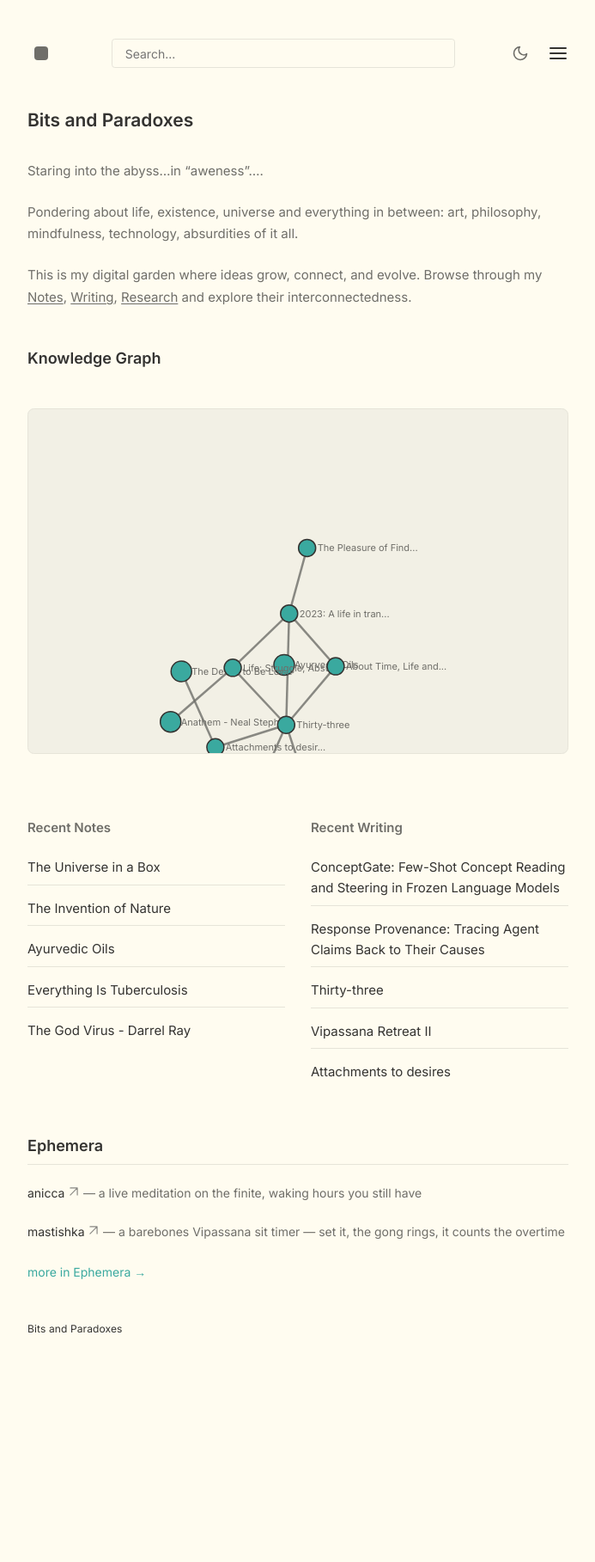
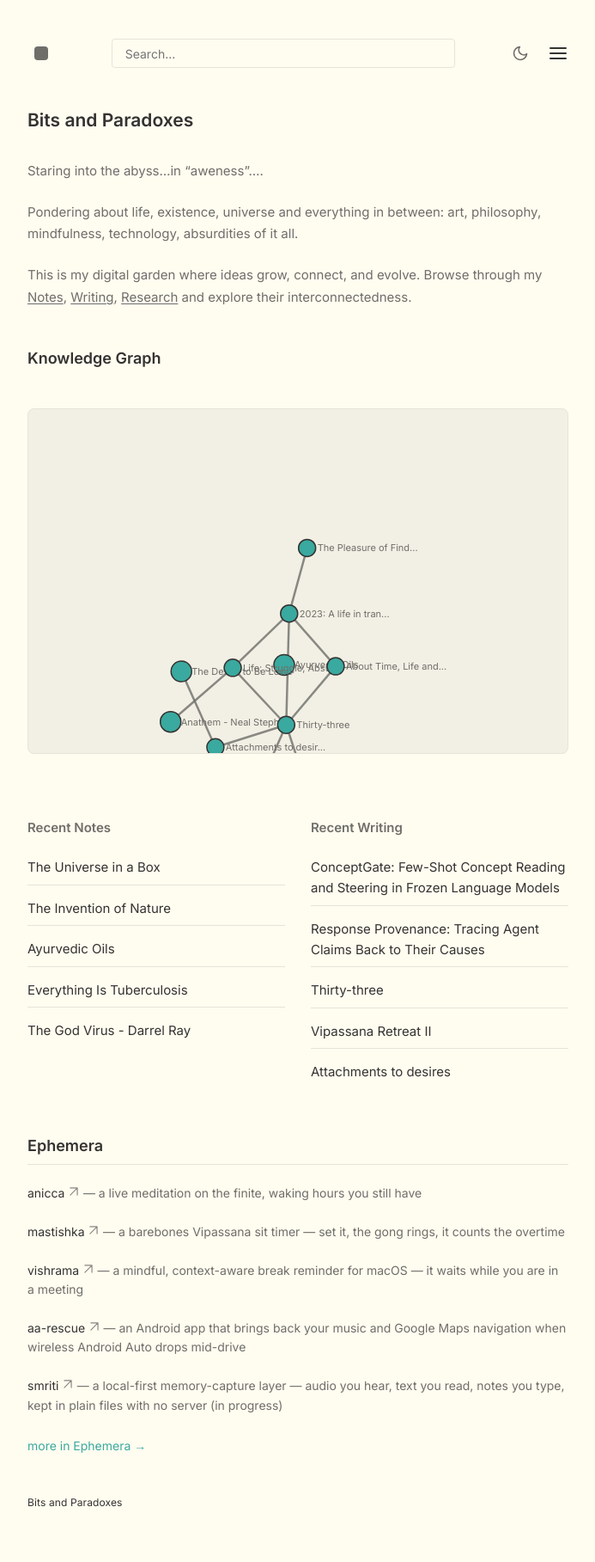
Before and after one commit to NISH1001/NISH1001.github.io, a Jekyll site: the page built from pages/index.md, in a window 1280 px wide. Shown: the whole page at 86% size, without its empty margins (293-986 px from the left). Built offline with Jekyll 4.4.1, drawn with Linux system fonts in a browser that asks for light colours; before the commit the page ends 1615 px from its top, so only the background shows below that.

Commit message:
About: current role and meditation; Ephemera: add vishrama, aa-rescue, smriti
- About: Computer Scientist at UAH, Lead Language Model Researcher at NASA ODSI;
  link Vipassana retreat posts
- Ephemera: three new apps; thumbnail is now optional on a card

```diff
--- a/_data/ephemera.yml
+++ b/_data/ephemera.yml
@@ -1,6 +1,7 @@
 # Small apps / experiments, surfaced on /ephemera and teased on the homepage.
 # Add a new app = append a block here. The first link (kind: live) is the
-# primary target for the card's title + thumbnail.
+# primary target for the card's title + thumbnail. Apps with no live page list
+# source first; thumb is optional.
 # Supported link kinds: live, firefox, source (each maps to an icon in
 # _includes/ephemera-cards.html). Add a new kind there if you need one.
 - name: anicca
@@ -17,3 +18,20 @@
   links:
     - { kind: live,   url: https://nishparadox.com/mastishka/ }
     - { kind: source, url: https://github.com/NISH1001/mastishka }
+
+- name: vishrama
+  tagline: a mindful, context-aware break reminder for macOS — it waits while you are in a meeting
+  thumb: https://raw.githubusercontent.com/NISH1001/vishrama/main/docs/screenshots/overlay.png
+  links:
+    - { kind: source, url: https://github.com/NISH1001/vishrama }
+
+- name: aa-rescue
+  tagline: an Android app that brings back your music and Google Maps navigation when wireless Android Auto drops mid-drive
+  thumb: https://raw.githubusercontent.com/NISH1001/aa-rescue/main/docs/main-0.1.8.png
+  links:
+    - { kind: source, url: https://github.com/NISH1001/aa-rescue }
+
+- name: smriti
+  tagline: a local-first memory-capture layer — audio you hear, text you read, notes you type, kept in plain files with no server (in progress)
+  links:
+    - { kind: source, url: https://github.com/NISH1001/smriti }
--- a/_includes/ephemera-cards.html
+++ b/_includes/ephemera-cards.html
@@ -1,14 +1,17 @@
 {%- comment -%}
   Renders one card per app in _data/ephemera.yml.
-  Card title + thumbnail link to the first (kind: live) link.
+  Card title + thumbnail link to the first link (live if there is one, else source).
+  thumb is optional: a card without one renders text-only.
   Each link kind maps to a small inline SVG, matching the site's Feather/inline-SVG style.
 {%- endcomment -%}
 <div class="ephemera-cards">
   {%- for app in site.data.ephemera -%}
   <article class="ephemera-card">
+    {%- if app.thumb -%}
     <a class="ephemera-card__thumb" href="{{ app.links[0].url }}">
       <img src="{{ app.thumb }}" alt="{{ app.name }} screenshot" loading="lazy" />
     </a>
+    {%- endif -%}
     <div class="ephemera-card__body">
       <h3 class="ephemera-card__title"><a href="{{ app.links[0].url }}">{{ app.name }}</a></h3>
       <p class="ephemera-card__tagline">{{ app.tagline }}</p>
--- a/pages/ephemera.md
+++ b/pages/ephemera.md
@@ -5,6 +5,6 @@ content-type: "static"
 permalink: /ephemera/
 ---
 
-Small things I build and set loose — they arise, they pass. Open-source, live in your browser, yours to use.
+Small things I build and set loose — they arise, they pass. Open-source and yours to use: some live in your browser, some on your Mac or phone.
 
 {% include ephemera-cards.html %}
```
Also changed, not shown: pages/about.md (+2 -1 lines).
